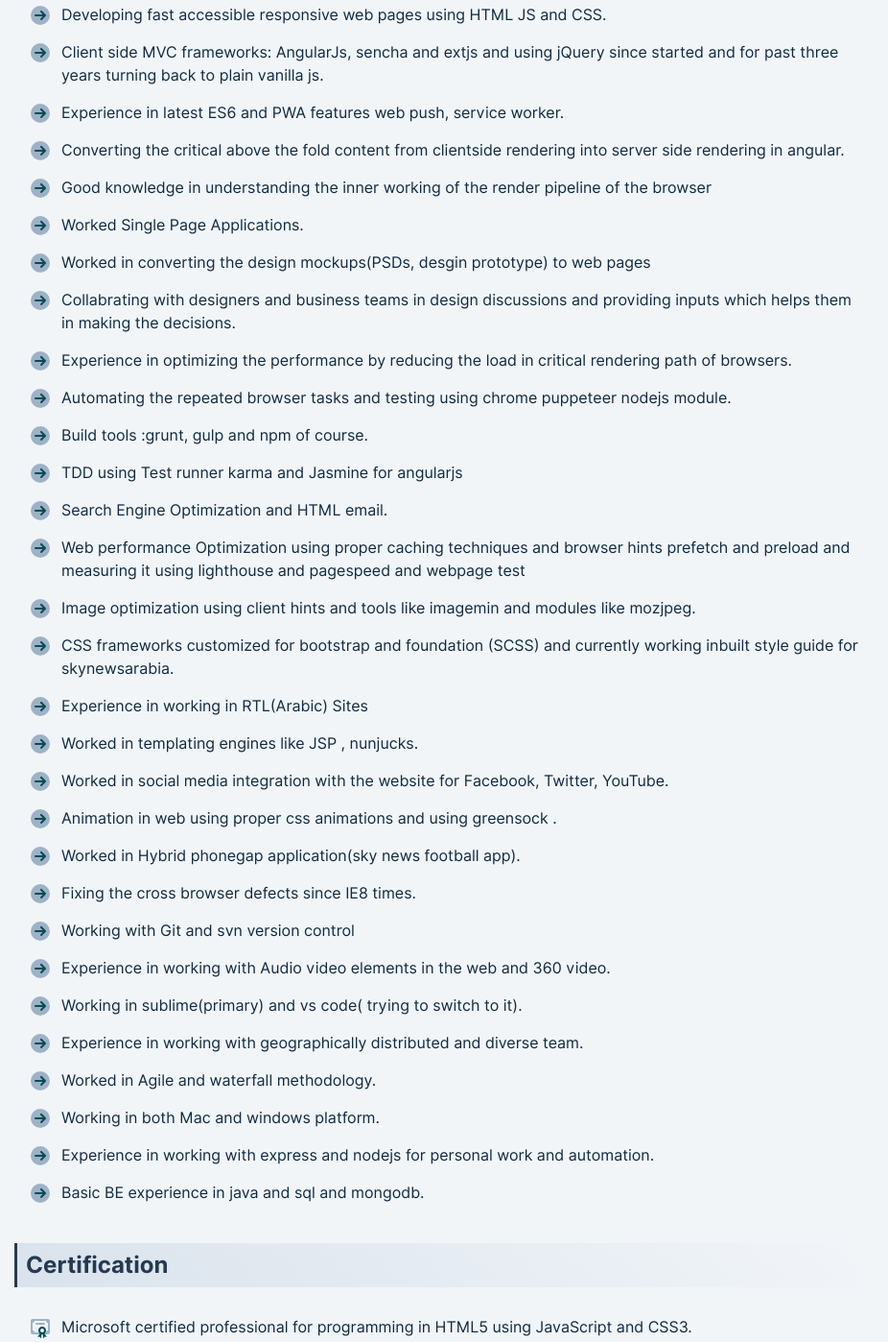
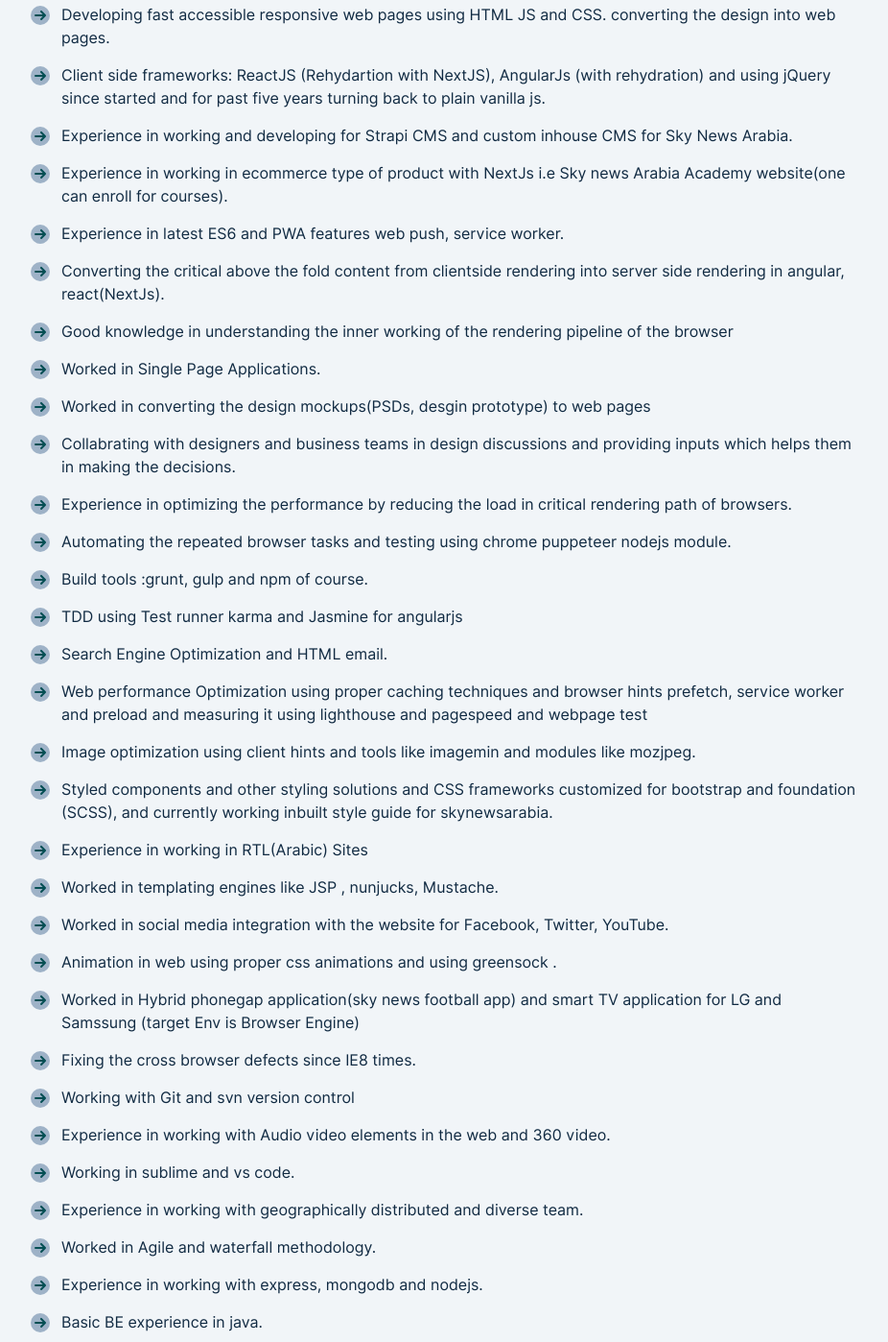
Before and after one commit to shmdhussain/Profile, a website: page index.html in a window 1280 px wide. Shown: the part 1780-3178 px from the top of the page at 96% size, without its empty margins (185-1111 px from the left). Drawn offline with Linux system fonts and the light colour scheme.

Commit message:
updating with recent activities

```diff
--- a/index.html
+++ b/index.html
@@ -553,7 +553,7 @@
 							<use xlink:href="images/svg/profile_sprite.svg#point_arrow_right"></use>
 						</svg>
 						<span class="pf_detail_list_item_text">
-							Developing fast accessible responsive web pages using HTML JS and CSS.
+							Developing fast accessible responsive web pages using HTML JS and CSS. converting the design into web pages.
 						</span>
 					</li>
 
@@ -562,10 +562,30 @@
 							<use xlink:href="images/svg/profile_sprite.svg#point_arrow_right"></use>
 						</svg>
 						<span class="pf_detail_list_item_text">
-							Client side MVC frameworks: AngularJs, sencha and extjs and using jQuery since started and
-							for past three years turning back to plain vanilla js.
+							Client side  frameworks: ReactJS (Rehydartion with NextJS), AngularJs (with rehydration) and using jQuery since started and
+							for past five years turning back to plain vanilla js.
 						</span>
 					</li>
+
+					<li class="pf_detail_list_item">
+						<svg class="pf_detail_list_item_text_icon sh_icon">
+							<use xlink:href="images/svg/profile_sprite.svg#point_arrow_right"></use>
+						</svg>
+						<span class="pf_detail_list_item_text">
+							Experience in working and developing for Strapi CMS and custom inhouse CMS for Sky News Arabia.
+						</span>
+					</li>
+
+
+					<li class="pf_detail_list_item">
+						<svg class="pf_detail_list_item_text_icon sh_icon">
+							<use xlink:href="images/svg/profile_sprite.svg#point_arrow_right"></use>
+						</svg>
+						<span class="pf_detail_list_item_text">
+							Experience in working in ecommerce type of product with NextJs i.e Sky news Arabia Academy website(one can enroll for courses).
+						</span>
+					</li>
+
 
 					<li class="pf_detail_list_item">
 						<svg class="pf_detail_list_item_text_icon sh_icon">
@@ -581,8 +601,7 @@
 							<use xlink:href="images/svg/profile_sprite.svg#point_arrow_right"></use>
 						</svg>
 						<span class="pf_detail_list_item_text">
-							Converting the critical above the fold content from clientside rendering into server side
-							rendering in angular.
+							Converting the critical above the fold content from clientside rendering into server side rendering in angular, react(NextJs).
 						</span>
 					</li>
 
@@ -591,7 +610,7 @@
 							<use xlink:href="images/svg/profile_sprite.svg#point_arrow_right"></use>
 						</svg>
 						<span class="pf_detail_list_item_text">
-							Good knowledge in understanding the inner working of the render pipeline of the browser
+							Good knowledge in understanding the inner working of the rendering pipeline of the browser
 						</span>
 					</li>
 
@@ -601,7 +620,7 @@
 							<use xlink:href="images/svg/profile_sprite.svg#point_arrow_right"></use>
 						</svg>
 						<span class="pf_detail_list_item_text">
-							Worked Single Page Applications.
+							Worked in Single Page Applications.
 						</span>
 					</li>
 
@@ -677,7 +696,7 @@
 							<use xlink:href="images/svg/profile_sprite.svg#point_arrow_right"></use>
 						</svg>
 						<span class="pf_detail_list_item_text">
-							Web performance Optimization using proper caching techniques and browser hints prefetch and
+							Web performance Optimization using proper caching techniques and browser hints prefetch, service worker and
 							preload and measuring it using lighthouse and pagespeed and webpage test
 						</span>
 					</li>
@@ -699,7 +718,7 @@
 							<use xlink:href="images/svg/profile_sprite.svg#point_arrow_right"></use>
 						</svg>
 						<span class="pf_detail_list_item_text">
-							CSS frameworks customized for bootstrap and foundation (SCSS) and currently working inbuilt
+							Styled components and other styling solutions and CSS frameworks customized for bootstrap and foundation (SCSS),  and currently working inbuilt
 							style guide for skynewsarabia.
 						</span>
 					</li>
@@ -718,7 +737,7 @@
 							<use xlink:href="images/svg/profile_sprite.svg#point_arrow_right"></use>
 						</svg>
 						<span class="pf_detail_list_item_text">
-							Worked in templating engines like JSP , nunjucks.
+							Worked in templating engines like JSP , nunjucks, Mustache.
 						</span>
 					</li>
 
@@ -746,7 +765,7 @@
 							<use xlink:href="images/svg/profile_sprite.svg#point_arrow_right"></use>
 						</svg>
 						<span class="pf_detail_list_item_text">
-							Worked in Hybrid phonegap application(sky news football app).
+							Worked in Hybrid phonegap application(sky news football app) and smart TV application for LG and Samssung (target Env is Browser Engine)
 						</span>
 					</li>
 
@@ -786,7 +805,7 @@
 							<use xlink:href="images/svg/profile_sprite.svg#point_arrow_right"></use>
 						</svg>
 						<span class="pf_detail_list_item_text">
-							Working in sublime(primary) and vs code( trying to switch to it).
+							Working in sublime and vs code.
 						</span>
 					</li>
 
@@ -811,12 +830,14 @@
 					</li>
 
 
+
+
 					<li class="pf_detail_list_item">
 						<svg class="pf_detail_list_item_text_icon sh_icon">
 							<use xlink:href="images/svg/profile_sprite.svg#point_arrow_right"></use>
 						</svg>
 						<span class="pf_detail_list_item_text">
-							Working in both Mac and windows platform.
+							Experience in working with express, mongodb and nodejs.
 						</span>
 					</li>
 
@@ -826,17 +847,7 @@
 							<use xlink:href="images/svg/profile_sprite.svg#point_arrow_right"></use>
 						</svg>
 						<span class="pf_detail_list_item_text">
-							Experience in working with express and nodejs for personal work and automation.
-						</span>
-					</li>
-
-
-					<li class="pf_detail_list_item">
-						<svg class="pf_detail_list_item_text_icon sh_icon">
-							<use xlink:href="images/svg/profile_sprite.svg#point_arrow_right"></use>
-						</svg>
-						<span class="pf_detail_list_item_text">
-							Basic BE experience in java and sql and mongodb.
+							Basic BE experience in java.
 						</span>
 					</li>
 				</ul>
@@ -1060,13 +1071,7 @@
 			<div class="pf_detail_cont">
 				<ul class="pf_detail_list">
 
-					<li class="pf_detail_list_item">
-						<svg class="pf_detail_list_item_text_icon sh_icon">
-							<use xlink:href="images/svg/profile_sprite.svg#target"></use>
-						</svg>
-						<span class="pf_detail_list_item_text">Learning ReactJs with small personal side project</span>
 
-					</li>
 
 
 					<li class="pf_detail_list_item">
@@ -1083,7 +1088,7 @@
 
 						</svg>
 						<span class="pf_detail_list_item_text">Making the hands dirty with AWS and cloudflare edge
-							functions</span>
+							workers</span>
 
 					</li>
 
```
